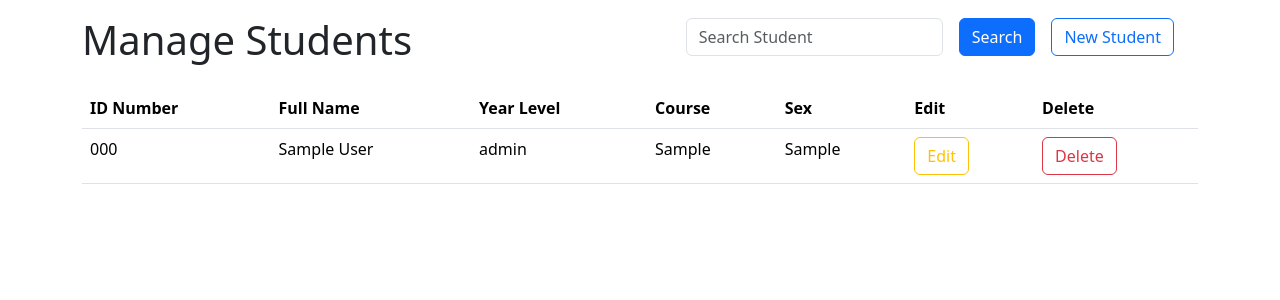
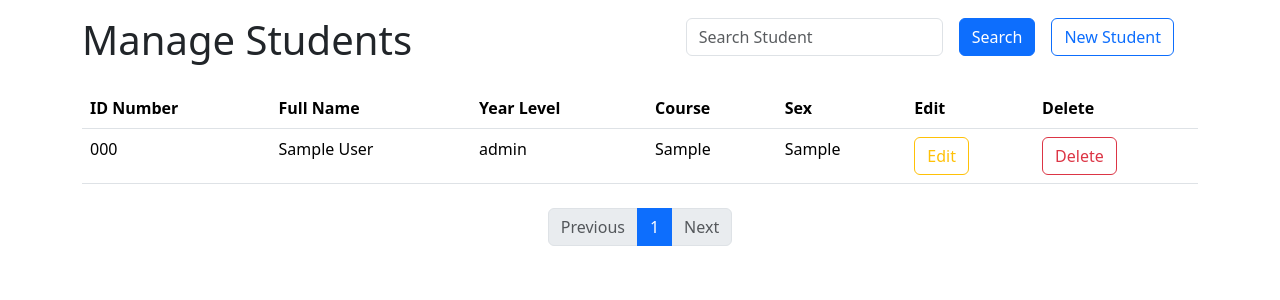
Before and after one commit to jeysu/simple-student-information-system, a Flask app: page / in a window 1280 px wide. Shown: the part 56-356 px from the top of the page. Run offline with Flask 3, Linux system fonts and the light colour scheme; tables that the repository leaves empty hold one stand-in row (values such as "Sample post").

Commit message:
Added pagination

```diff
--- a/website/models.py
+++ b/website/models.py
@@ -5,7 +5,7 @@ class Students(db.Model):
     last_name = db.Column(db.String(45))
     first_name = db.Column(db.String(45))
     year_level = db.Column(db.String(45))
-    course = db.Column(db.String(45))
+    course = db.Column(db.String(45), db.ForeignKey('courses.course_code', onupdate="CASCADE", ondelete="SET NULL"))
     sex = db.Column(db.String(45))
 
 class Courses(db.Model):
--- a/website/static/students.js
+++ b/website/static/students.js
@@ -87,3 +87,17 @@ function handleEditSubmission(event, id_number) {
     console.error('Error:', error);
   });
 }
+
+document.getElementById('studentInput').addEventListener('input', function(e) {
+  const searchText = e.target.value.toLowerCase();
+  const rows = document.querySelectorAll('tbody tr');
+
+  rows.forEach(row => {
+      const text = row.textContent.toLowerCase();
+      row.style.display = text.includes(searchText) ? '' : 'none';
+  });
+});
+
+document.querySelector('form').addEventListener('submit', function(e) {
+  e.preventDefault();
+});
--- a/website/templates/students.html
+++ b/website/templates/students.html
@@ -124,14 +124,12 @@
                           <div class="form-group mt-3">
                             <label for="Course">Course</label>
                             <div class="input-group mb-3">
-                              <select
-                                type="course"
-                                class="form-select"
-                                id="course"
-                                name="course"
-                              >
-                                <option value="...">...</option>
-                              </select>
+                                <select type="course" class="form-select" id="course" name="course">
+                                    <option value="Unenrolled">Unenrolled</option>
+                                    {% for course in courses %}
+                                    <option value="{{ course.course_code }}">{{ course.course_code }} - {{ course.course_description }}</option>
+                                    {% endfor %}
+                                </select>
                             </div>
                           </div>
                           <div class="form-group mt-3">
@@ -236,9 +234,14 @@
                           <div class="form-group mt-3">
                             <label>Course</label>
                             <select class="form-select" name="course">
-                              <option value="{{ student.course }}" selected>{{ student.course }}</option>
+                                <option value="Unenrolled" {% if student.course == 'Unenrolled' %}selected{% endif %}>Unenrolled</option>
+                                {% for course in courses %}
+                                <option value="{{ course.course_code }}" {% if course.course_code == student.course %}selected{% endif %}>
+                                    {{ course.course_code }} - {{ course.course_description }}
+                                </option>
+                                {% endfor %}
                             </select>
-                          </div>
+                        </div>
                           <div class="form-group mt-3">
                             <label>Sex</label>
                             <select class="form-select" name="sex">
@@ -270,6 +273,25 @@
         </tbody>
       </table>
     </div>
+    <div class="d-flex justify-content-center mt-4">
+      <nav>
+          <ul class="pagination">
+              <li class="page-item {% if current_page == 1 %}disabled{% endif %}">
+                  <a class="page-link" href="?page={{ current_page - 1 }}">Previous</a>
+              </li>
+
+              {% for page in range(1, total_pages + 1) %}
+              <li class="page-item {% if page == current_page %}active{% endif %}">
+                  <a class="page-link" href="?page={{ page }}">{{ page }}</a>
+              </li>
+              {% endfor %}
+
+              <li class="page-item {% if current_page == total_pages %}disabled{% endif %}">
+                  <a class="page-link" href="?page={{ current_page + 1 }}">Next</a>
+              </li>
+          </ul>
+      </nav>
+  </div>
   </div>
   <script src="{{ url_for('static', filename='students.js') }}"></script>
   {% endblock %}
--- a/website/views.py
+++ b/website/views.py
@@ -1,12 +1,16 @@
 from flask import Blueprint, render_template, request, flash, jsonify
 from .models import Students, Courses
 from . import db
+from math import ceil
 import re
 
 views = Blueprint('route', __name__)
 
 @views.route('/', methods=['GET', 'POST'])
 def students():
+    page = request.args.get('page', 1, type=int)
+    per_page = 10
+
     if request.method == 'POST':
         id_number = request.form.get('id_number')
         first_name = request.form.get('first_name')
@@ -28,9 +32,20 @@ def students():
             db.session.add(new_student)
             db.session.commit()
             flash('New student added successfully', 'success')
+        pass
 
-    students = Students.query.order_by(Students.id_number).all()
-    return render_template("students.html", students=students)
+    courses = Courses.query.order_by(Courses.course_code).all()
+    students = Students.query.order_by(Students.id_number)
+    total = students.count()
+    students = students.offset((page-1)*per_page).limit(per_page).all()
+
+    total_pages = ceil(total / per_page)
+
+    return render_template("students.html",
+                            students=students,
+                            total_pages=total_pages,
+                            current_page=page,
+                            courses=courses)
 
 @views.route('/delete-student/<id_number>', methods=['DELETE'])
 def delete_student(id_number):
@@ -69,12 +84,16 @@ def courses():
 @views.route('courses/delete-course/<course_code>', methods=['DELETE'])
 def delete_course(course_code):
     try:
+        Students.query.filter_by(course=course_code).update({"course": None})
+        db.session.commit()
+
         course = Courses.query.filter_by(course_code=course_code).first()
         if course:
             db.session.delete(course)
             db.session.commit()
             return jsonify({'success': True})
         return jsonify({'success': False, 'error': 'Course not found'}), 404
+
     except Exception as e:
         db.session.rollback()
         return jsonify({'success': False, 'error': str(e)}), 500
```
Also changed, not shown: website/static/courses.js (+16 -1 lines).
